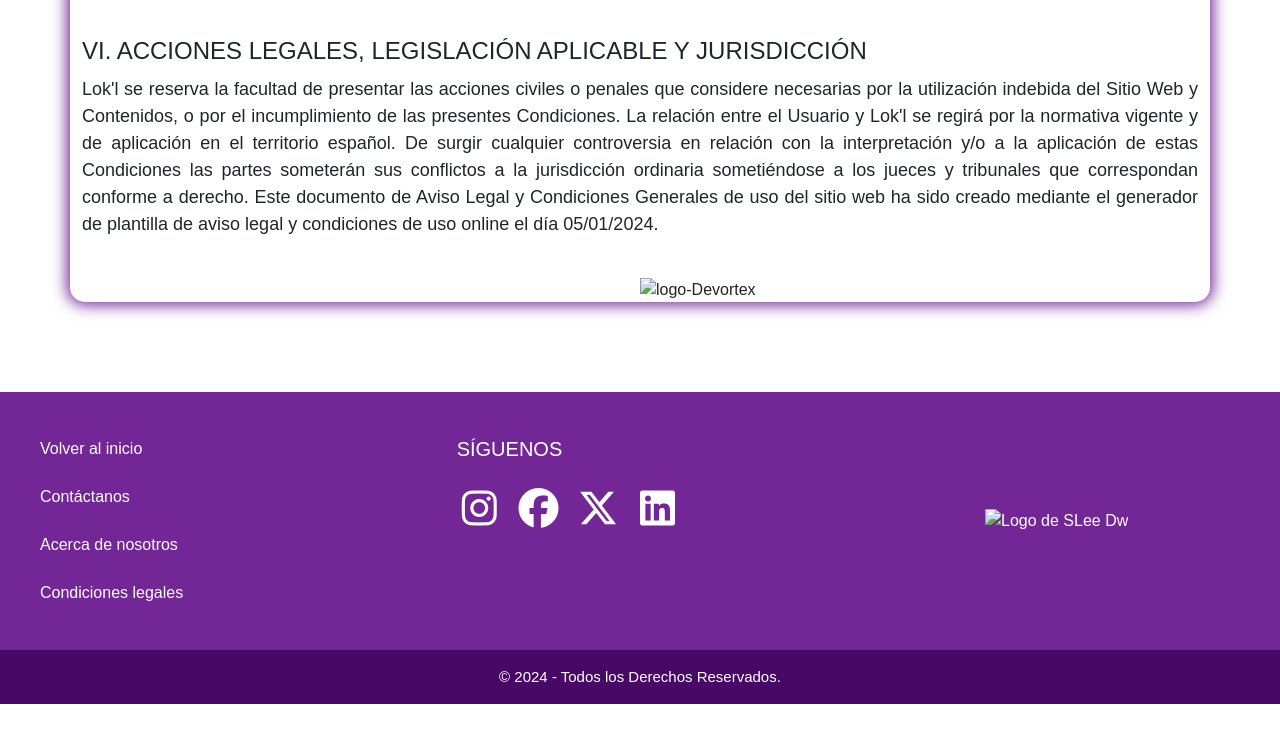
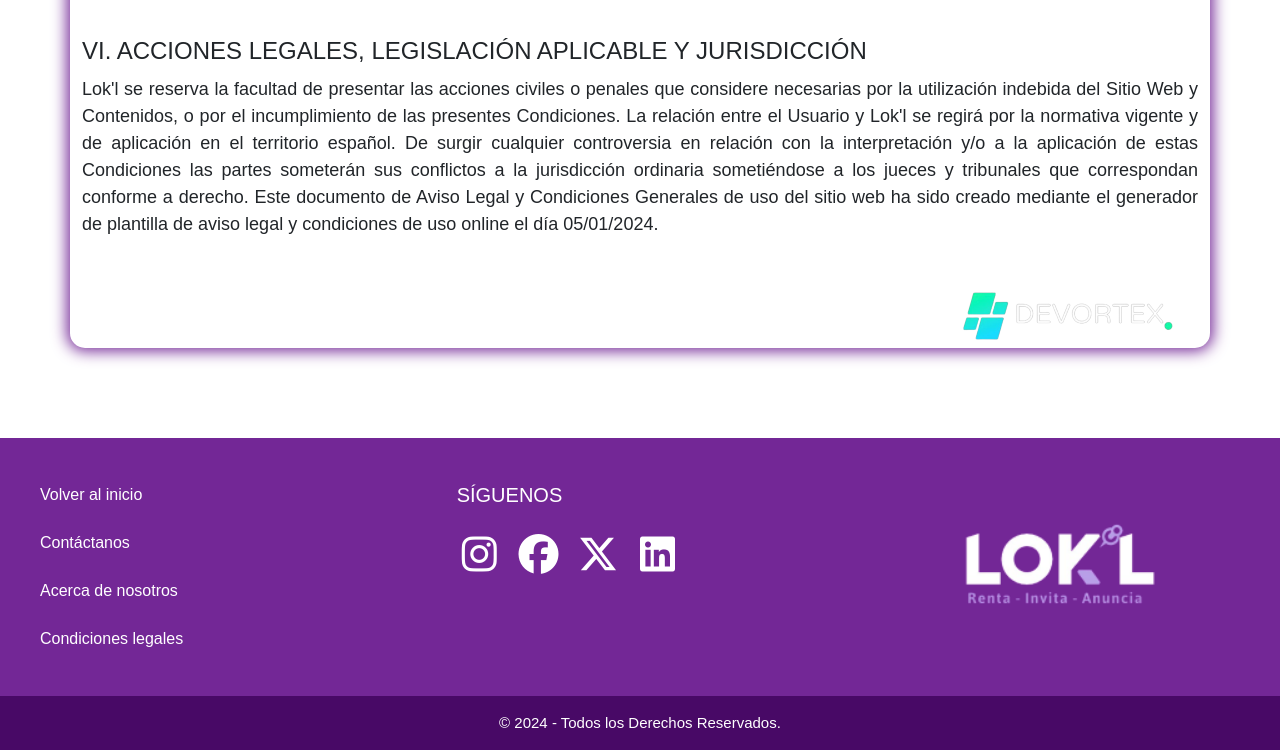
Before and after one commit to NAML26/DeVortex, a plain HTML site: page condiciones.html in a window 1280 px wide. Shown: the part 2890-3640 px from the top of the page. Before the commit the page ends 3594 px from the top, so only its background shows below. Drawn offline with nearby package versions, Linux system fonts and the light colour scheme; the site is published under a folder, as on GitHub Pages, so addresses that start at the root find nothing; a web font is replaced by a local one.

Commit message:
enrutamiento imagenes lugares, condiciones

```diff
--- a/condiciones.html
+++ b/condiciones.html
@@ -107,7 +107,7 @@
             Este documento de Aviso Legal y Condiciones Generales de uso del sitio web ha sido creado mediante el generador de plantilla de aviso legal y condiciones de uso online el día 05/01/2024.</p>
               <br>
 
-            <img class="devortexCondiciones" src="/assets/multimedia/Devortex-logo.png" alt="logo-Devortex">
+            <img class="devortexCondiciones" src="./assets/multimedia/Devortex-logo.png" alt="logo-Devortex">
 
 
           </div>
@@ -139,7 +139,7 @@
     <div class="box">
       <figure>
         <a href="#">
-          <img src="/assets/multimedia/logo-blanco.png" alt="Logo de SLee Dw">
+          <img src="./assets/multimedia/logo-blanco.png" alt="Logo de SLee Dw">
         </a>
       </figure>
     </div>
```
Also changed, not shown: acercadenosotros.html (+1 -1 lines), lugares.html (+1 -1 lines), miespacio.html (+1 -1 lines).
